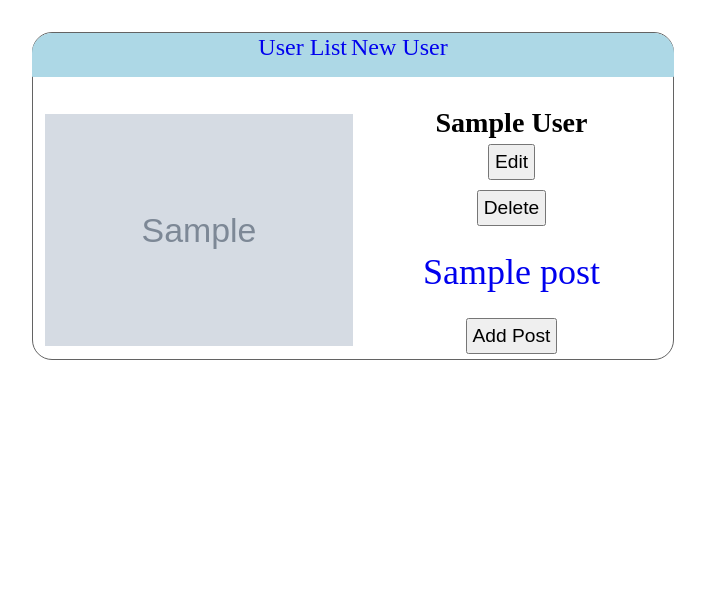
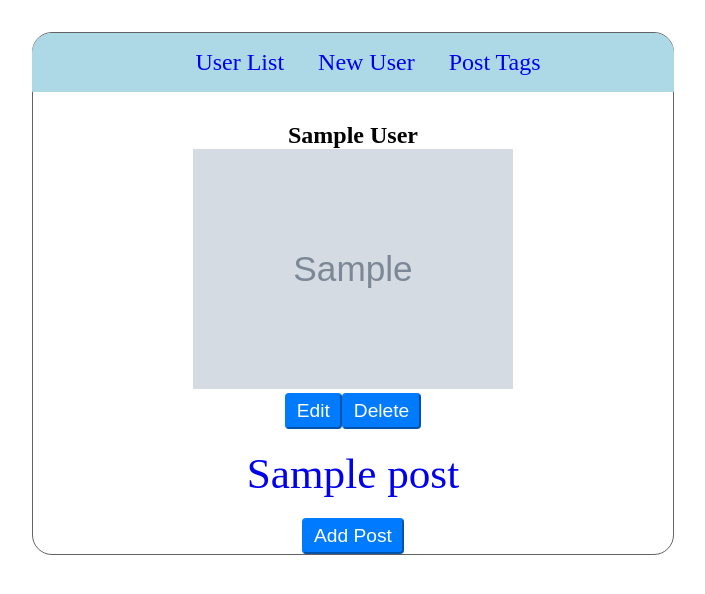
Before and after one commit to Jlopez0307/Flask-SQLAlchemy, a Flask app: page /users/details/1 in a window 1280 px wide. Shown: the top 594 px of the page, without its empty margins (287-992 px from the left). Run offline with Flask 2, Linux system fonts and the light colour scheme; tables that the repository leaves empty hold one stand-in row (values such as "Sample post"); grey boxes marked "Sample" are stand-in pictures.

Commit message:
finished routes and functionality, writing tests, and finishing styling

```diff
--- a/app.py
+++ b/app.py
@@ -2,7 +2,7 @@
 
 from flask import Flask, request, render_template, redirect, flash, session
 from flask_debugtoolbar import DebugToolbarExtension
-from models import db, connect_db, Users, Posts
+from models import db, connect_db, User, Post, Tag, PostTag
 
 app = Flask(__name__)
 #
@@ -15,7 +15,7 @@ app.config['SECRET_KEY'] = 'cats'
 app.config['DEBUG_TB_INTERCEPT_REDIRECTS'] = False
 debug = DebugToolbarExtension(app)
 
-# db.create_all()
+db.create_all()
 
 #Home page
 @app.route('/')
@@ -25,20 +25,20 @@ def home():
 #Route for list of users
 @app.route('/users')
 def list_users():
-    all_users = Users.query.all()
-    return render_template('list.html', users = all_users)
+    all_users = User.query.all()
+    return render_template('user_templates/list.html', users = all_users)
 
 #Route for details on specific user
 @app.route('/users/details/<int:user_id>')
 def user_details(user_id):
-    user = Users.query.get_or_404(user_id)
-    return render_template('details.html', user = user)
+    user = User.query.get_or_404(user_id)
+    return render_template('user_templates/details.html', user = user)
 
 
 #Route for creating a new user
 @app.route('/users/new')
 def create_user():
-    return render_template('new_user.html')
+    return render_template('user_templates/new_user.html')
 
 #Route for handling and adding new user to database
 @app.route('/users/new/add', methods = ["POST"])
@@ -50,24 +50,25 @@ def add_user():
     if image_url == '':
        image_url = 'https://p.kindpng.com/picc/s/252-2524695_dummy-profile-image-jpg-hd-png-download.png'
 
-    new_user = Users(first_name = first_name, last_name = last_name, image_url = image_url)
+    new_user = User(first_name = first_name, last_name = last_name, image_url = image_url)
     db.session.add(new_user)
     db.session.commit()
     return redirect('/users')
 
-
+# Edit page for a user
 @app.route('/users/<user_id>/edit')
 def edit_user(user_id):
-    user = Users.query.get(user_id)
-    return render_template('edit.html', user = user)
+    user = User.query.get(user_id)
+    return render_template('user_templates/edit.html', user = user)
 
+# Handles data from edit page, updates db and redirects to that users details
 @app.route('/users/<user_id>/edit/update', methods=["POST"])
 def update_user(user_id):
     first_name = request.form["first_name"]
     last_name = request.form["last_name"]
     image_url = request.form["image_url"]
 
-    user = Users.query.get(user_id)
+    user = User.query.get(user_id)
 
     if image_url:
         user.image_url = image_url
@@ -81,55 +82,124 @@ def update_user(user_id):
     db.session.commit()
     return redirect(f'/users/details/{user_id}')
 
+# Handles deleting of user
 @app.route('/users/<user_id>/delete', methods=["POST"])
 def delete_user(user_id):
-    user = Users.query.get(user_id)
+    user = User.query.get(user_id)
     db.session.delete(user)
     db.session.commit()
     return redirect('/users')
 
+# Post creation page
 @app.route('/users/<user_id>/posts/new')
 def new_post(user_id):
-    user = Users.query.get(user_id)
-    return render_template('new_post.html', user = user)
+    user = User.query.get(user_id)
+    tag = Tag.query.all()
+    return render_template('post_templates/new_post.html', user = user, tag = tag)
 
+# Handles data from post creation page, updates db and redirects to user details
 @app.route('/users/<user_id>/posts/new/update', methods=["POST"])
 def create_post(user_id):
     title = request.form["title"]
     content = request.form ["content"]
-    user = Users.query.get(user_id)
+    tags = request.form.getlist("post_tag")
+    user = User.query.get(user_id)
 
-    new_post = Posts(title = title, content = content, user_id = user.id)
+    new_post = Post(title = title, content = content, user_id = user.id)
     db.session.add(new_post)
     db.session.commit()
+
+
+    for tag in tags:
+        search_tag = Tag.query.get(tag)
+        post_tags = PostTag(post_id = new_post.id, tag_id=search_tag.id)
+        db.session.add(post_tags)
+        db.session.commit()
+
     return redirect(f'/users/details/{user_id}')
 
+
+
+
+# Post details page
 @app.route('/posts/<post_id>')
 def post_details(post_id):
-    post = Posts.query.get_or_404(post_id)
-    return render_template('post_details.html', post = post)
+    post = Post.query.get_or_404(post_id)
+    return render_template('post_templates/post_details.html', post = post)
 
-@app.route('/posts/<post_id>/edit')
+# Post edit page
+@app.route('/posts/<post_id>/edit', methods = ["GET", "POST"])
 def edit_post(post_id):
-    post = Posts.query.get(post_id)
-    return render_template('edit_post.html', post = post)
+    if request.method == "POST":
+        title = request.form["title"]
+        content = request.form["content"]
+        post = Post.query.get(post_id)
 
-@app.route('/posts/<post_id>/edit/update' , methods = ["POST"])
-def update_post(post_id):
-    title = request.form["title"]
-    content = request.form["content"]
-    post = Posts.query.get(post_id)
+        post.title = title
+        post.content = content
+        db.session.add(post)
+        db.session.commit()
+        return redirect(f'/posts/{post_id}')
+    else:
+        post = Post.query.get(post_id)
+        tags = Tag.query.all()
+        return render_template('post_templates/edit_post.html', post = post, tags = tags)
 
-    post.title = title
-    post.content = content
-    db.session.add(post)
-    db.session.commit()
-    return redirect(f'/posts/{post_id}')
-
+# Deletes a post
 @app.route('/posts/<post_id>/delete', methods=["POST"])
 def delete_post(post_id):
-    post = Posts.query.get(post_id)
+    post = Post.query.get(post_id)
 
     db.session.delete(post)
     db.session.commit()
     return redirect(f'/users')
+
+
+
+# Shows all tags
+@app.route('/tags')
+def tag_page():
+    tags = Tag.query.all()
+    return render_template('tag_templates/tags.html', tags = tags)
+
+# Shows details on a tag
+@app.route('/tags/<tag_id>')
+def tag_details(tag_id):
+    tag = Tag.query.get(tag_id)
+    return render_template('tag_templates/tag_details.html', tag = tag)
+
+# Adds a tag to the list
+@app.route('/tags/new', methods = ["GET", "POST"])
+def add_tag_form():
+    if request.method == "POST":
+        tag_name = request.form["tag_name"]
+        new_tag = Tag(name= tag_name)
+
+        db.session.add(new_tag)
+        db.session.commit()
+        return redirect(f'/tags')
+
+    else:
+        return render_template('tag_templates/new_tag.html')
+
+@app.route('/tags/<tag_id>/edit', methods = ["GET", "POST"])
+def edit_tag(tag_id):
+    if request.method == "POST":
+        tag_name = request.form["tag_name"]
+        edited_tag = Tag.query.get(tag_id)
+
+        edited_tag.name = tag_name
+        db.session.add(edited_tag)
+        db.session.commit()
+        return redirect(f'/tags')
+    else:
+        tag = Tag.query.get(tag_id)
+        return render_template('tag_templates/edit_tag.html', tag = tag)
+
+@app.route('/tags/<tag_id>/delete', methods = ["POST"])
+def delete_tag(tag_id):
+    tag = Tag.query.get(tag_id)
+
+    db.session.delete(tag)
+    db.session.commit()
+    return redirect(f'/tags')
--- a/static/styles/style.css
+++ b/static/styles/style.css
@@ -1,6 +1,12 @@
 *{
     margin: 0;
     padding: 0;
+}
+
+.flex{
+    display: flex;
+    justify-content: center;
+    align-items: center;
 }
 
 body{
@@ -14,17 +20,40 @@ img{
 a{
     text-decoration: none;
     font-size: 1.5em;
-
 }
 
 a:hover{
     text-decoration: underline;
 }
 
+.nav-link{
+    margin-left: 30px;
+    margin-top: 30px;
+}
+
+
+
 .button{
     font-size: .8em;
-    padding: 5px;
+    padding: .5rem;
+    width: 50%;
     margin: 5px;
+    background-color: #007bff;
+    border-color: #007bff;
+    color: #fff;
+    border-radius: .25rem;
+    cursor: pointer;
+}
+
+
+.btn-input{
+    font-size: 1.2em;
+    padding: 5px 10px 5px 10px;
+    background-color: #007bff;
+    border-color: #007bff;
+    color: #fff;
+    border-radius: .25rem;
+    cursor: pointer;
 }
 
 nav{
@@ -33,9 +62,14 @@ nav{
     border-top-left-radius: 20px;
     border-top-right-radius: 20px;
     border: 1px solid lightblue;
+    border-color: lightblue;
+
+    padding-top: 15px;
     padding-bottom: 15px;
     margin-bottom: 30px;
+
     width: 100%;
+
     background-color: lightblue;
 }
 
@@ -61,19 +95,34 @@ section.container ul{
     padding: 20px;
 }
 
-section.container section.user_profile{
-    display: flex;
-    justify-items: center;
-    align-items: center;
-
-    font-size: 1.5em;
+section.container section.user-posts{
+    flex-direction: column;
 }
 
-section.container section.user_profile div.user-img{
+section.container div.user-img{
     width: 50%;
 }
 
-section.container section.user_profile div.user-info{
-    position: relative;
-    left: 50px;
+.tag{
+    background-color: #00d9ff;
+    color: rgb(255, 255, 255);
+    padding: 5px;
+    border-radius: 10px;
 }
+
+.new-user-form{
+    font-size: 1.5em;
+    flex-direction: column;
+}
+
+.text-box{
+    padding: 10px;
+}
+
+.lg-font{
+    font-size: 1.8em;
+}
+
+.md-font{
+    font-size: 1.5em;
+}
--- a/templates/base.html
+++ b/templates/base.html
@@ -11,8 +11,9 @@
 
     <section class="container">
         <nav>
-            <a href="/users">User List</a>
-            <a href="/users/new">New User</a>
+            <a href="/users" class="nav-link">User List</a>
+            <a href="/users/new" class="nav-link">New User</a>
+            <a href="/tags" class="nav-link">Post Tags</a>
         </nav>
 
         {% block content%}
--- a/templates/details.html
+++ /dev/null
@@ -1,44 +0,0 @@
-{% extends "base.html" %}
-
-{% block content %}
-    <section class="user_profile">
-        <div class="user-img">
-            <img src="{{user.image_url}}" alt="User image">
-        </div>
-
-        <div class="user-info">
-            <h1>{{user.first_name}} {{user.last_name}}</h1>
-        <div>
-            <form action="/users/{{user.id}}/edit">
-                <input type="submit" value="Edit" class="button">
-            </form>
-
-            <form action="/users/{{user.id}}/delete" method="POST">
-                <input type="submit" value="Delete" class="button">
-            </form>
-        </div>
-
-        <ul>
-            {% if user.posts%}
-                {% for post in user.posts%}
-                    <li><a href="/posts/{{post.id}}">{{post.title}}</a></li>
-                {% endfor %}
-            {% else %}
-                <li>No posts yet!</li>
-            {% endif %}
-            <!-- {% for post in user.posts%}
-                    <li><a href="/posts/{{post.id}}">{{post.title}}</a></li>
-            {% endfor %} -->
-        </ul>
-        <form action="/users/{{user.id}}/posts/new">
-            <input type="submit" value="Add Post" class="button">
-        </form>
-        </div>
-    </section>
-
-
-    <!-- <button> <a href="/users/{{user.id}}/edit">Edit</a> </button>
-    <button> <a href="/users/{{user.id}}/delete">Delete</a> </button> -->
-
-
-{% endblock %}
--- /dev/null
+++ b/templates/user_templates/details.html
@@ -0,0 +1,41 @@
+{% extends "base.html" %}
+
+{% block content %}
+    <h1>{{user.first_name}} {{user.last_name}}</h1>
+    <div class="user-img">
+        <img src="{{user.image_url}}" alt="User image" class="user-image">
+    </div>
+
+    <div class="flex">
+        <form action="/users/{{user.id}}/edit">
+            <input type="submit" value="Edit" class="btn-input">
+        </form>
+
+        <form action="/users/{{user.id}}/delete" method="POST">
+            <input type="submit" value="Delete" class="btn-input">
+        </form>
+    </div>
+
+    <section class="user-posts">
+        <ul>
+            {% if user.posts%}
+                {% for post in user.posts%}
+                    <li class="lg-font"><a href="/posts/{{post.id}}">{{post.title}}</a></li>
+                {% endfor %}
+            {% else %}
+                <li class="lg-font">No posts yet!</li>
+            {% endif %}
+        </ul>
+
+        <form action="/users/{{user.id}}/posts/new">
+            <input type="submit" value="Add Post" class="btn-input">
+        </form>
+        </div>
+    </section>
+
+
+    <!-- <button> <a href="/users/{{user.id}}/edit">Edit</a> </button>
+    <button> <a href="/users/{{user.id}}/delete">Delete</a> </button> -->
+
+
+{% endblock %}
--- a/templates/edit.html
+++ b/templates/user_templates/edit.html
@@ -4,7 +4,7 @@
 
 <h1>Edit a user</h1>
 
-{% with messages = get_flashed_messages() %}
+<!-- {% with messages = get_flashed_messages() %}
     {% if messages %}
         <ul>
             {% for message in messages%}
@@ -12,9 +12,9 @@
             {% endfor %}
         </ul>
     {% endif%}
-{% endwith %}
+{% endwith %} -->
 
-<form action="/users/{{user.id}}/edit/update" method="POST">
+<form action="/users/{{user.id}}/edit/update" method="POST" class="flex">
     <label for="first_name">First Name:
         <input type="text" name="first_name" placeholder="First Name" value="{{user.first_name}}">
     </label>
--- a/templates/list.html
+++ b/templates/user_templates/list.html
@@ -6,12 +6,12 @@
 
     <ul>
         {% for user in users %}
-        <li><a href="/users/details/{{user.id}}">{{user.first_name}} {{user.last_name}}</a></li>
+            <li><a href="/users/details/{{user.id}}">{{user.first_name}} {{user.last_name}}</a></li>
         {% endfor%}
     </ul>
 
     <form action="/users/new">
-        <input type="submit" value="Add User">
+        <input type="submit" value="Add User" class="btn-input">
     </form>
 
 {% endblock %}
```
Also changed, not shown: models.py (+28 -3 lines), templates/edit_post.html (deleted, +0 -23 lines), templates/post_details.html (deleted, +0 -24 lines), templates/post_templates/edit_post.html (added, +48 -0 lines), templates/post_templates/new_post.html (renamed from templates/new_post.html, +11 -2 lines), templates/post_templates/post_details.html (added, +27 -0 lines), templates/tag_templates/edit_tag.html (added, +18 -0 lines), templates/tag_templates/new_tag.html (added, +15 -0 lines), templates/tag_templates/tag_details.html (added, +21 -0 lines), templates/tag_templates/tags.html (added, +17 -0 lines), templates/user_templates/new_user.html (renamed from templates/new_user.html, +5 -5 lines).
